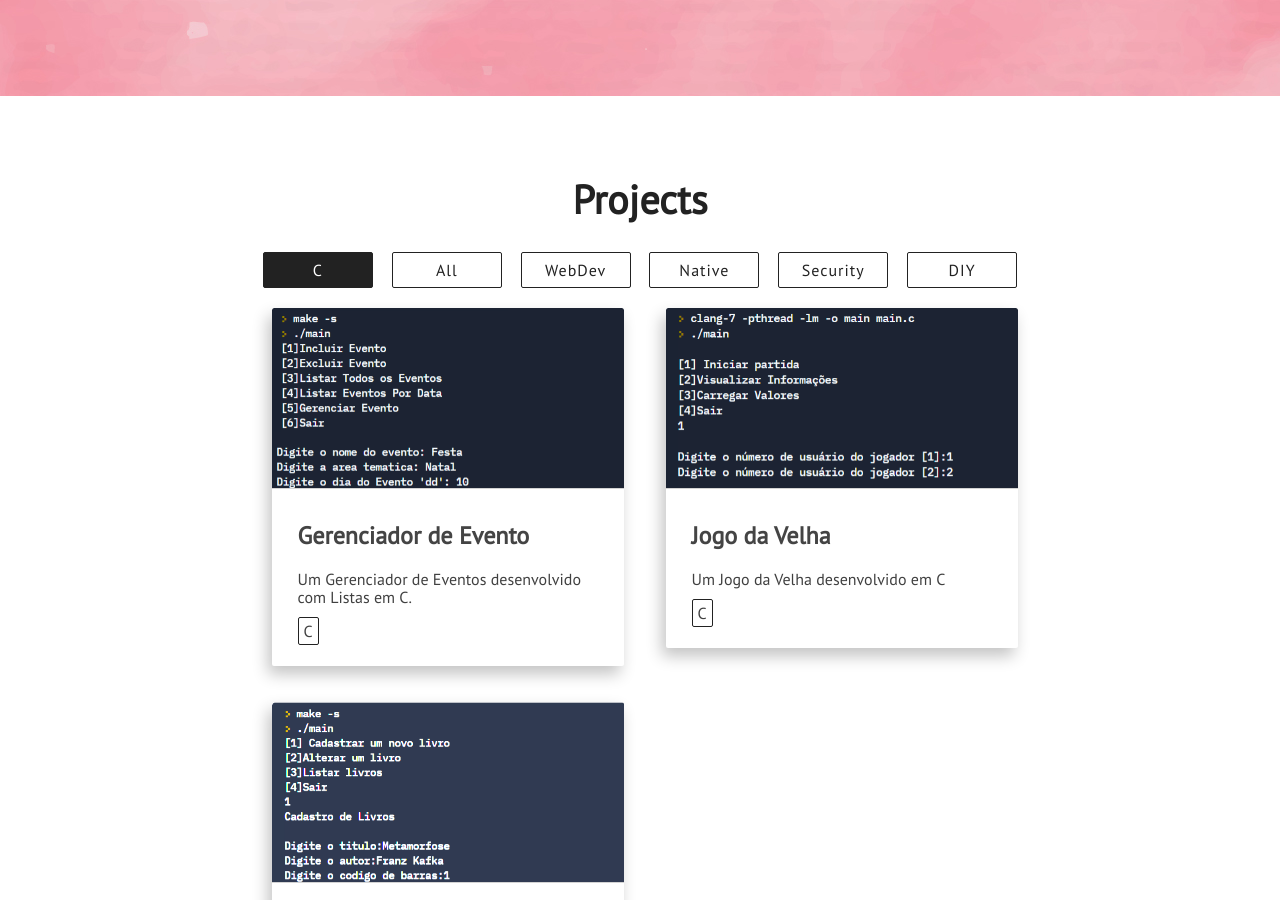
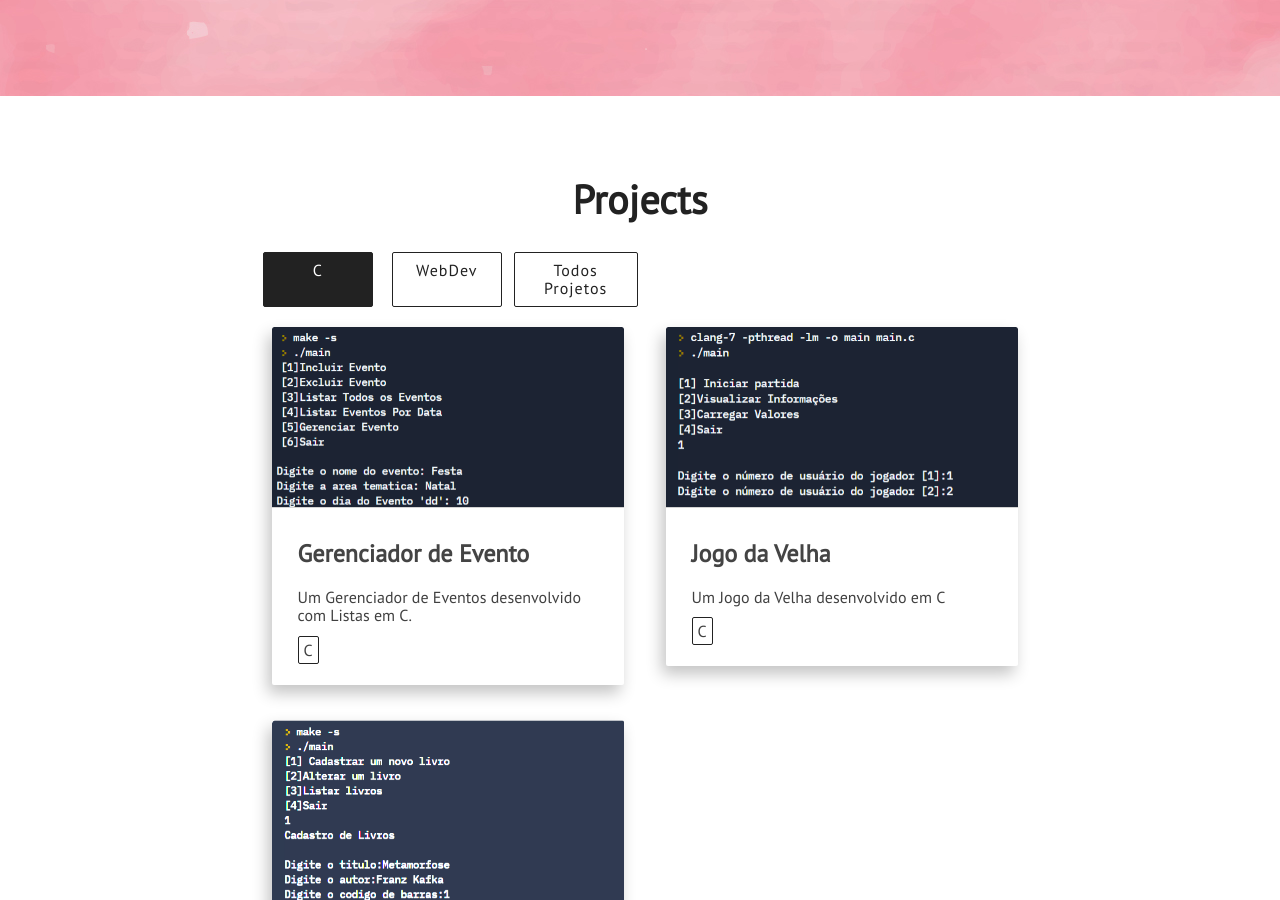
Before and after one commit to jhennifersmith/jhennifersmith.github.io, a Jekyll site: the page built from index.html, in a window 1280 px wide and 900 px high, scrolled down 2804 px. Built offline with Jekyll 4.4.1, drawn with Linux system fonts in a browser that asks for light colours; nearby versions of some CDN libraries.

Commit message:
editando projetos

```diff
--- a/_includes/projects.html
+++ b/_includes/projects.html
@@ -6,11 +6,8 @@
                 <div class="project-technologies">
 
                     <a id="featured" class="semi-transparent-button with-border white-button" onclick="selected('featured')">C</a>
-                    <a id="all" class="semi-transparent-button with-border white-button" onclick="selected('all')">All</a>
                     <a id="webdev" class="semi-transparent-button with-border white-button" onclick="selected('webdev')">WebDev</a>
-                    <a id="native" class="semi-transparent-button with-border white-button" onclick="selected('native')">Native</a>
-                    <a id="security" class="semi-transparent-button with-border white-button" onclick="selected('security')">Security</a>
-                    <a id="diy" class="semi-transparent-button with-border white-button" onclick="selected('diy')">DIY</a>
+                    <a id="all" class="semi-transparent-button with-border white-button" onclick="selected('all')">Todos Projetos</a>
 
                 </div>
 
```
